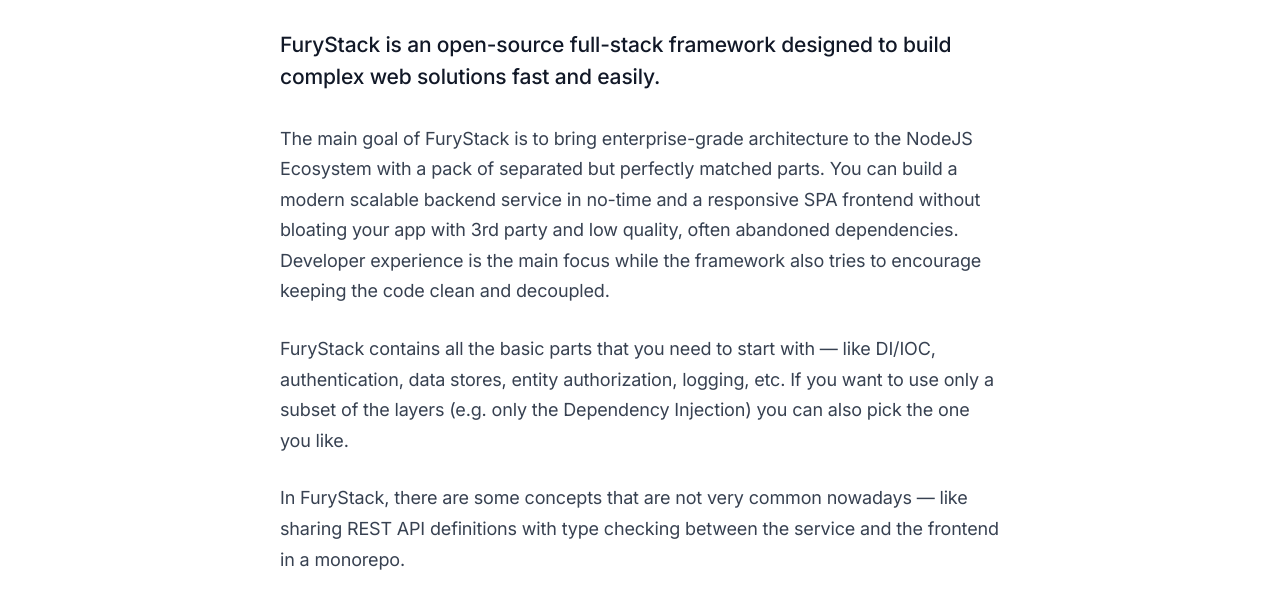
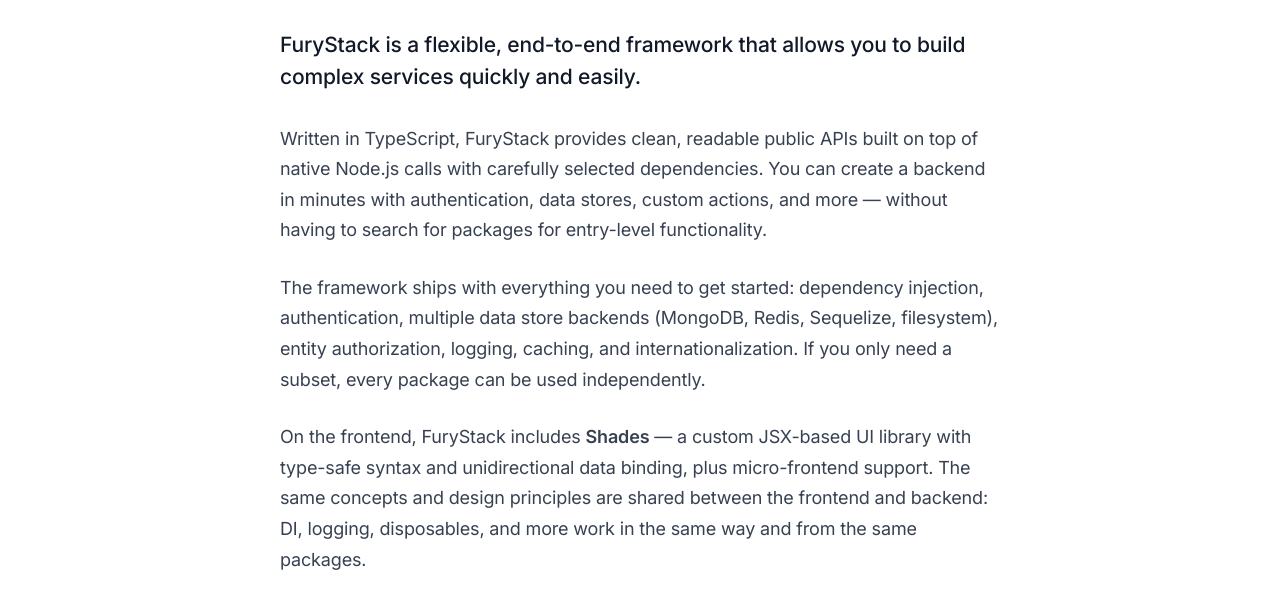
Before and after one commit to furystack/furystack.github.io, an Astro site: page /about in a window 1280 px wide. Shown: the part 160-759 px from the top of the page. Built offline with nearby package versions, Linux system fonts and the light colour scheme; Astro itself is replaced by a stand-in of ours.

Commit message:
"about" section rework

```diff
--- a/src/pages/about.astro
+++ b/src/pages/about.astro
@@ -17,21 +17,33 @@ import Footer from '../components/Footer.astro';
         <h1>About FuryStack</h1>
         <div class="page-content">
           <p class="lead">
-            FuryStack is an open-source full-stack framework designed to build complex web solutions fast and easily.
+            FuryStack is a flexible, end-to-end framework that allows you to build
+            complex services quickly and easily.
           </p>
           <p>
-            The main goal of FuryStack is to bring enterprise-grade architecture to the NodeJS Ecosystem with a pack of separated but perfectly matched parts.
-            You can build a modern scalable backend service in no-time and a responsive SPA frontend without bloating your app with 3rd party
-            and low quality, often abandoned dependencies. Developer experience is the main focus while the framework also tries to encourage keeping the code
-            clean and decoupled.
+            Written in TypeScript, FuryStack provides clean, readable public APIs
+            built on top of native Node.js calls with carefully selected dependencies.
+            You can create a backend in minutes with authentication, data stores,
+            custom actions, and more &mdash; without having to search for packages
+            for entry-level functionality.
           </p>
           <p>
-            FuryStack contains all the basic parts that you need to start with &mdash; like DI/IOC, authentication, data stores, entity authorization, logging, etc.
-            If you want to use only a subset of the layers (e.g. only the Dependency Injection) you can also pick the one you like.
+            The framework ships with everything you need to get started: dependency
+            injection, authentication, multiple data store backends (MongoDB, Redis,
+            Sequelize, filesystem), entity authorization, logging, caching, and
+            internationalization. If you only need a subset, every package can be
+            used independently.
           </p>
           <p>
-            In FuryStack, there are some concepts that are not very common nowadays &mdash; like sharing REST API definitions
-            with type checking between the service and the frontend in a monorepo.
+            On the frontend, FuryStack includes <strong>Shades</strong> &mdash;
+            a custom JSX-based UI library with type-safe syntax and unidirectional
+            data binding, plus micro-frontend support. The same concepts and design
+            principles are shared between the frontend and backend: DI, logging,
+            disposables, and more work in the same way and from the same packages.
+          </p>
+          <p>
+            Type-safe REST API definitions can be shared between server and client
+            in a monorepo, giving you end-to-end type checking across the full stack.
           </p>
         </div>
       </div>
```
